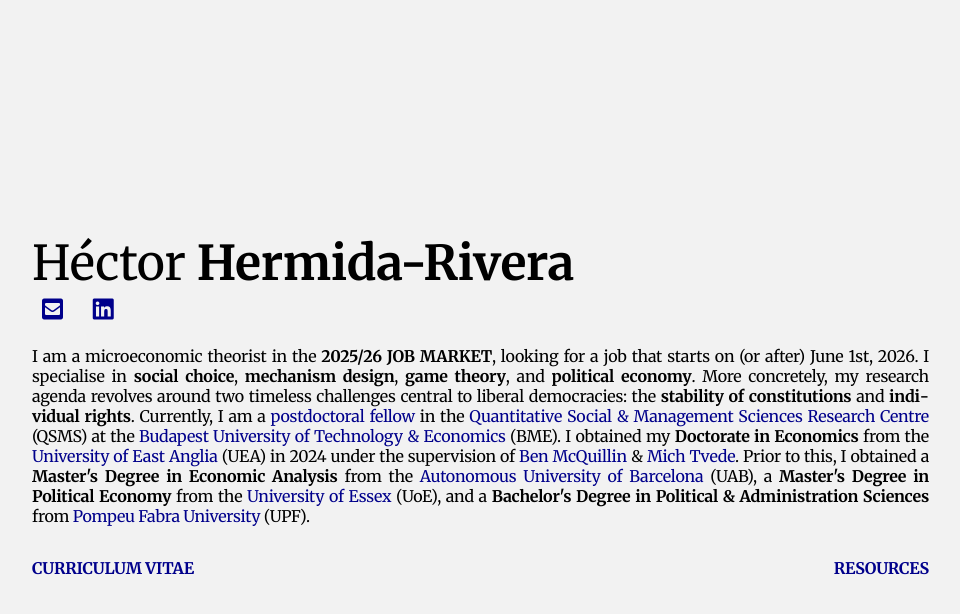
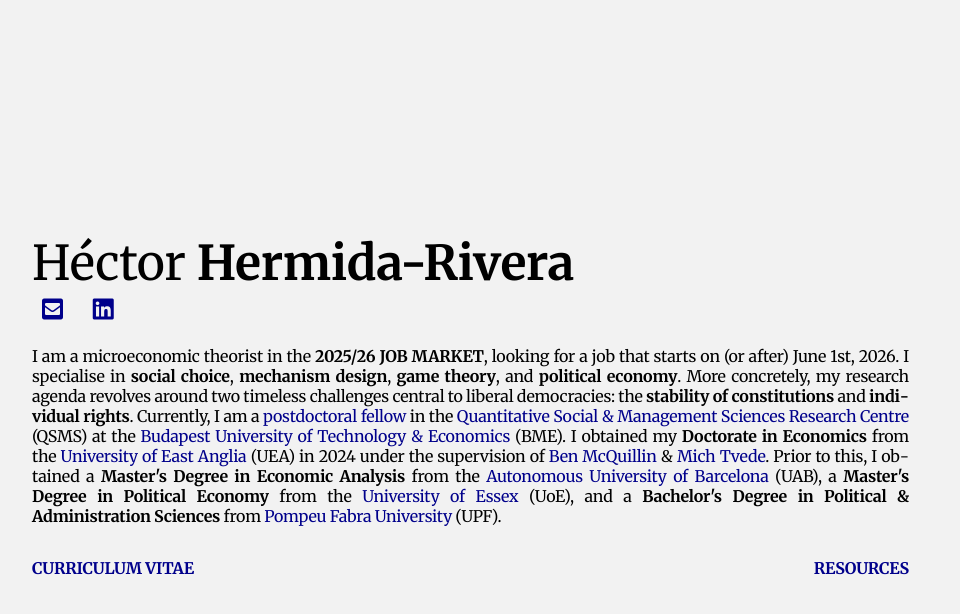
Before and after one commit to HectorHermidaRivera/hectorhermidarivera.github.io, a Jekyll site: the page built from index.md, in a window 1280 px wide. Shown: the top 614 px of the page, without its empty margins (128-1088 px from the left). Built offline with Jekyll 4.4.1, drawn with Linux system fonts in a browser that asks for light colours; a style sheet for code colours, icons or effects is not loaded.

Commit message:
Update style.css

```diff
--- a/assets/css/style.css
+++ b/assets/css/style.css
@@ -38,7 +38,7 @@ body {
   width: 100%;
   margin-left: auto;
   margin-right: auto;
-  padding: 10px 83px 20px 20px;
+  padding: 10px 103px 20px 20px;
   box-sizing: border-box;
   text-align: justify;
   background-color: #f2f2f2;
```
